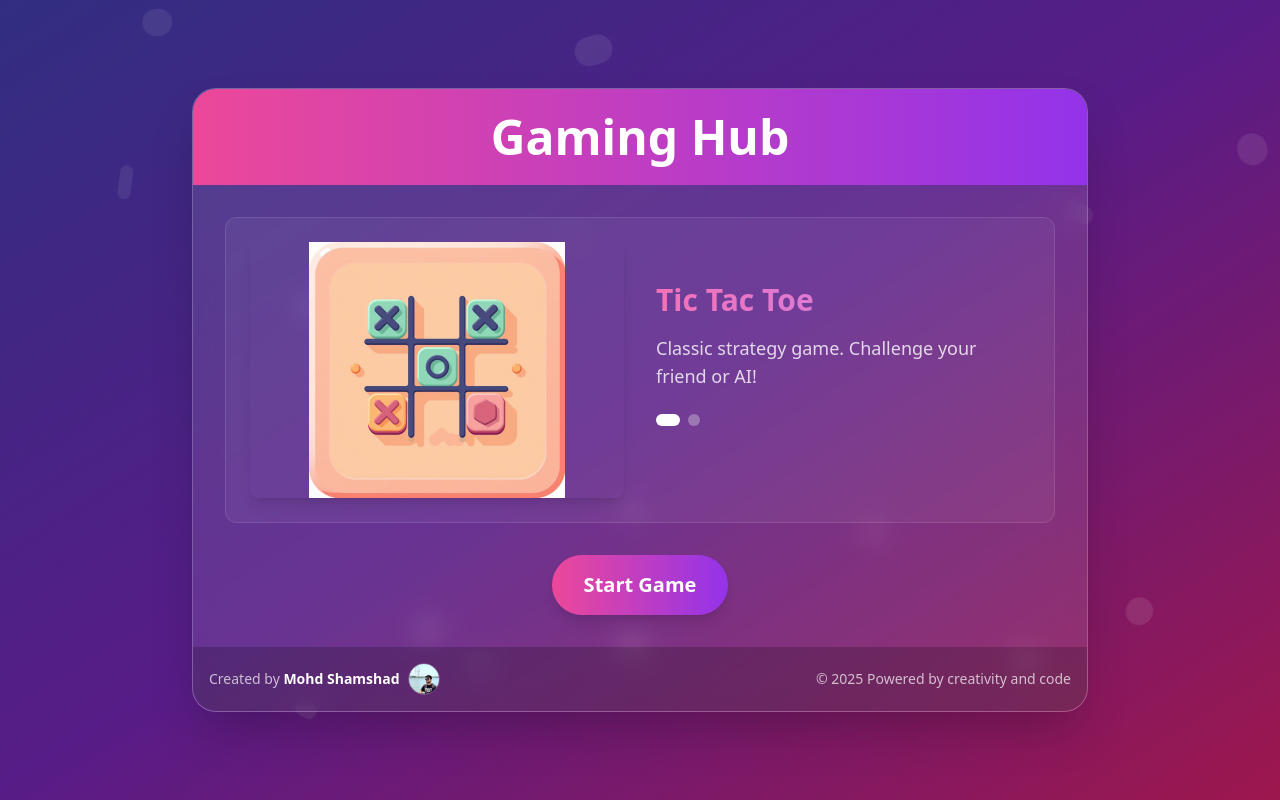
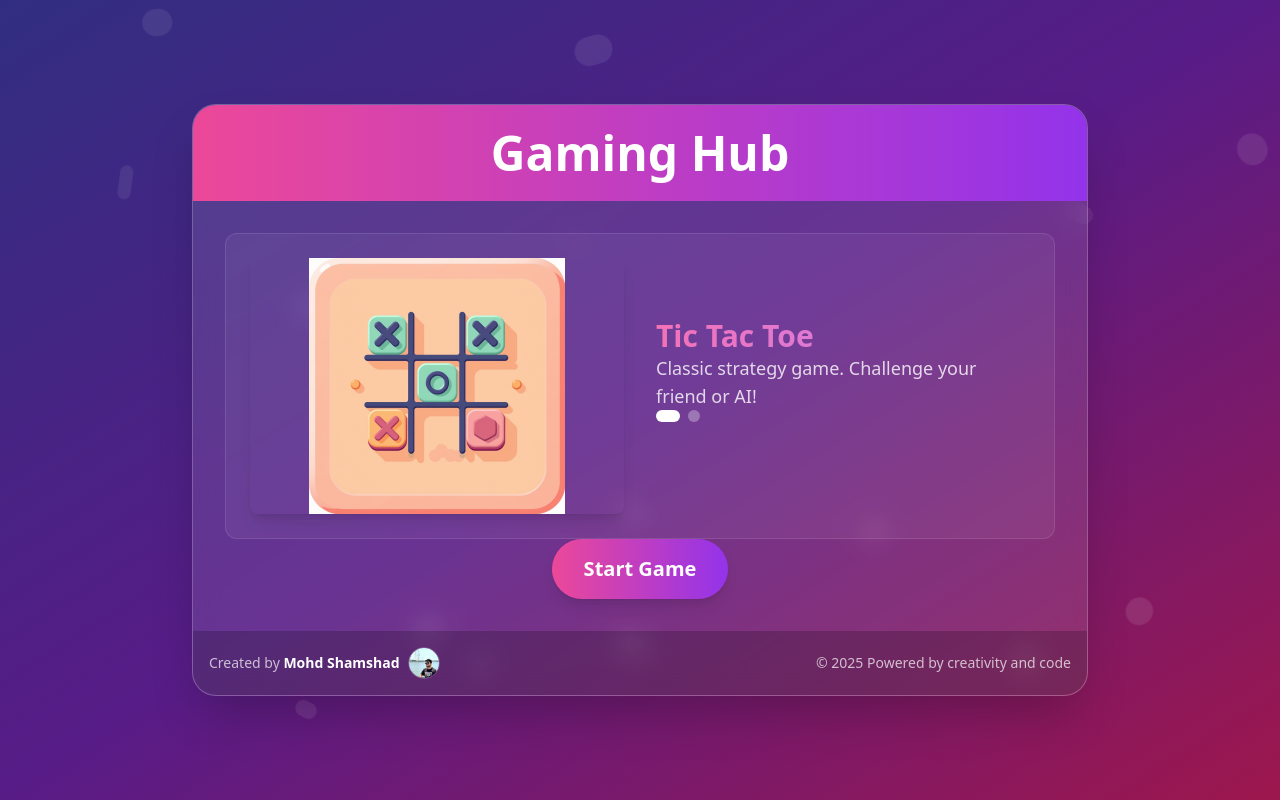
Before and after one commit to m1s2d3/timepaas, a React (Vite) app: page / in a window 1280 px wide. Built offline with nearby package versions, Linux system fonts and the light colour scheme.

Commit message:
Update App.jsx

```diff
--- a/src/App.jsx
+++ b/src/App.jsx
@@ -115,10 +115,10 @@ export default function App() {
                     />
                   </div>
                   <div className="w-full md:w-1/2 text-white text-center md:text-left">
-                    <h2 className={`text-2xl md:text-3xl font-bold mb-3 md:mb-4 text-transparent bg-clip-text bg-gradient-to-r ${currentTextGradient}`}>
+                    <h2 className={`text-2xl md:text-3xl font-bold text-transparent bg-clip-text bg-gradient-to-r ${currentTextGradient}`}>
                       {carouselItems[carouselIndex].title}
                     </h2>
-                    <p className="text-base md:text-lg mb-4 md:mb-6 text-white/80">
+                    <p className="text-base md:text-lg text-white/80">
                       {carouselItems[carouselIndex].description}
                     </p>
                     <div className="hidden md:flex gap-2 mb-8 justify-center md:justify-start">
@@ -162,7 +162,7 @@ export default function App() {
               </div>
             </div>
 
-            <div className="mt-6 md:mt-8 text-center">
+            <div className="text-center">
               <button
                 className={`px-6 py-3 md:px-8 md:py-4 bg-gradient-to-r ${currentButtonTheme} text-white text-lg md:text-xl font-bold rounded-full shadow-lg hover:shadow-xl transform transition-all duration-300 hover:scale-105`}
                 onClick={() => {
@@ -178,7 +178,7 @@ export default function App() {
 
           <div className="bg-black/20 text-white/70 text-center p-3 md:p-4 text-xs md:text-sm">
             <div className="flex flex-col md:flex-row items-center justify-between">
-              <div className="flex items-center justify-center gap-2 mb-2 md:mb-0">
+              <div className="flex items-center justify-center gap-2">
                 <p>Created by <strong className="text-white">Mohd Shamshad</strong></p>
                 <img
                   src="developer.png"
```
